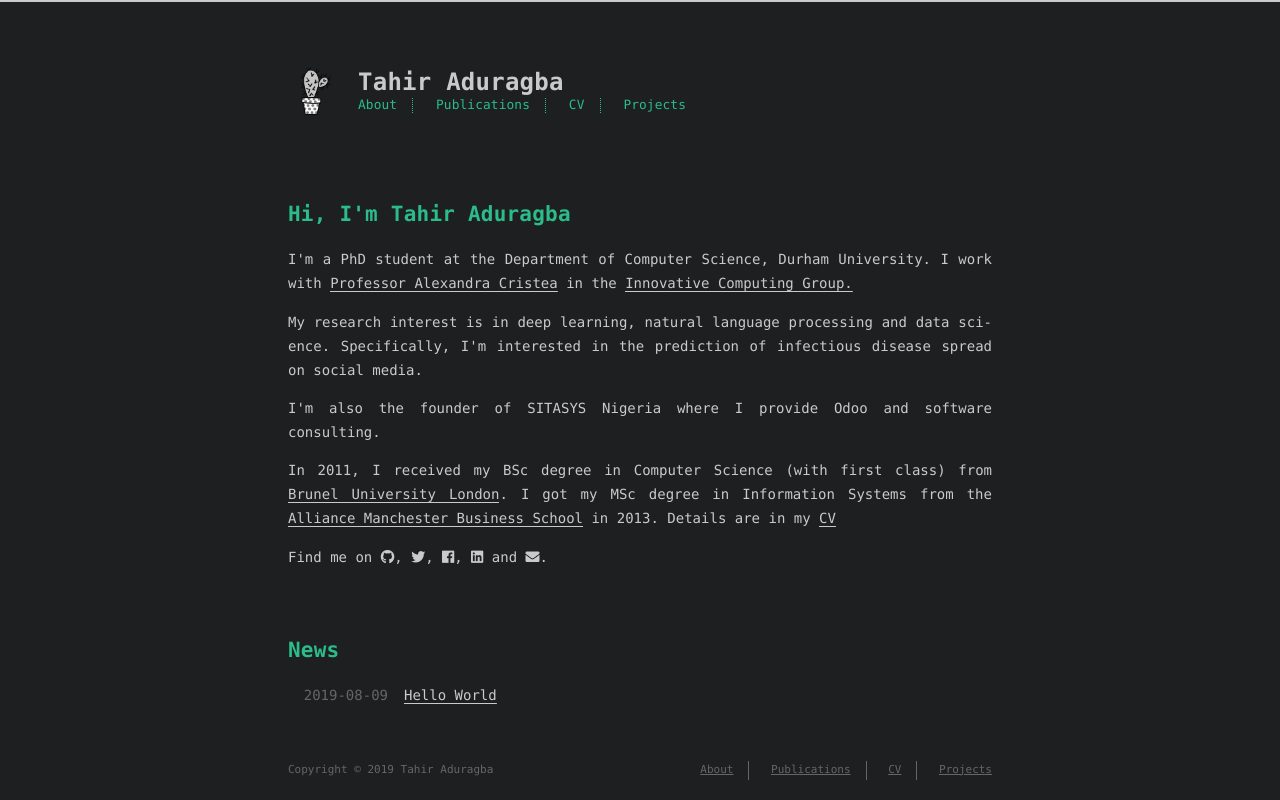
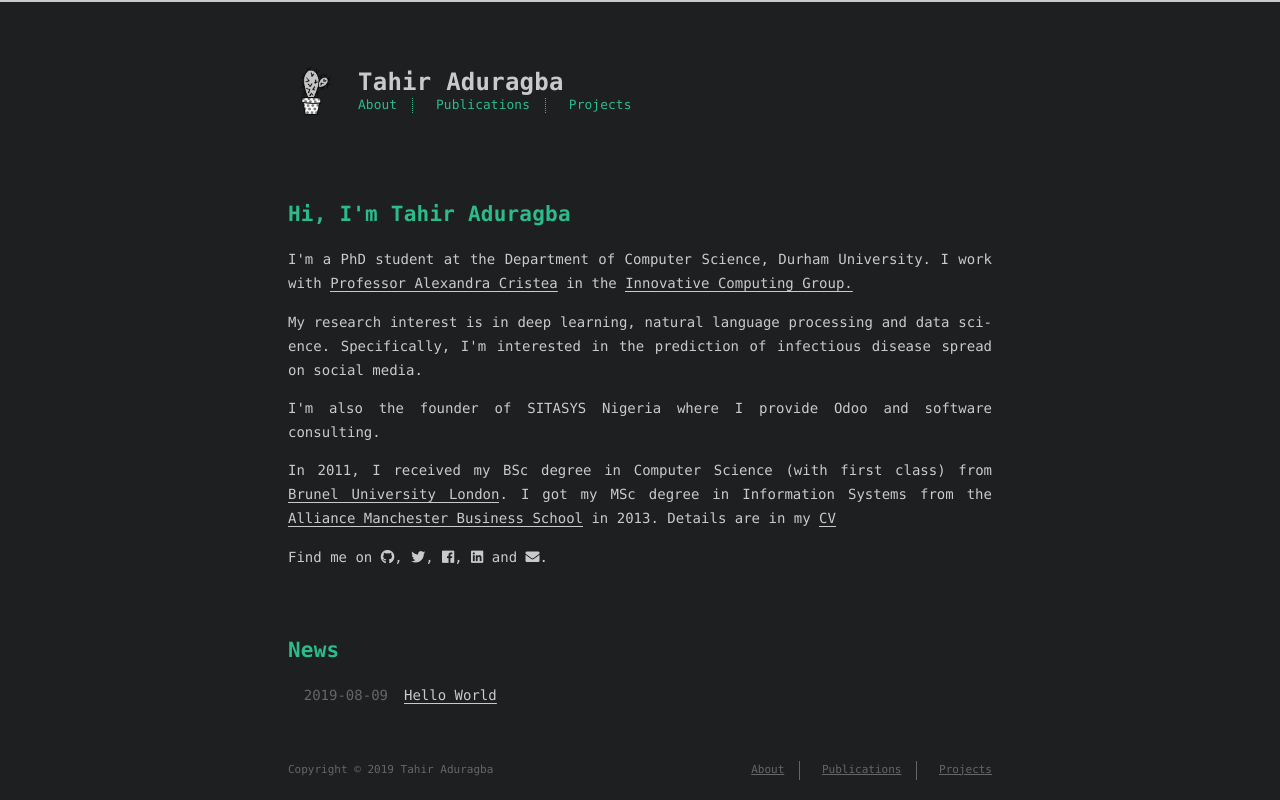
Before and after one commit to tahirlanre/tahirlanre.github.io, a plain HTML site: page index.html in a window 1280 px wide. Drawn offline with Linux system fonts and the light colour scheme.

Commit message:
Site updated: 2019-08-12 00:28:05

```diff
--- a/index.html
+++ b/index.html
@@ -71,8 +71,6 @@
         <li><a href="/">About</a></li>
 
         <li><a href="/publications/">Publications</a></li>
-
-        <li><a href="/cv/">CV</a></li>
 
         <li><a href="http://github.com/tahirlanre">Projects</a></li>
 
@@ -204,8 +202,6 @@
 
           <li><a href="/publications/">Publications</a></li>
 
-          <li><a href="/cv/">CV</a></li>
-
           <li><a href="http://github.com/tahirlanre">Projects</a></li>
 
       </ul>
```
Also changed, not shown: 2019/08/09/hello-world/index.html (+0 -6 lines), archives/2019/08/index.html (+0 -4 lines), archives/2019/index.html (+0 -4 lines), archives/index.html (+0 -4 lines), cv/index.html (+0 -4 lines), publications/index.html (+0 -4 lines).
